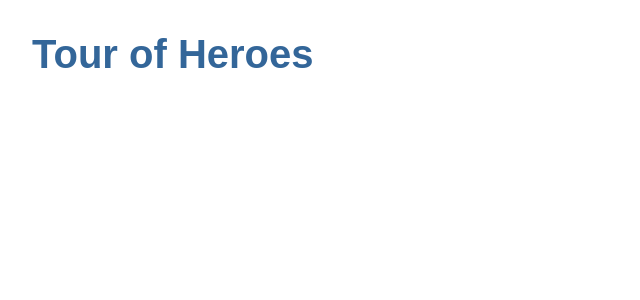
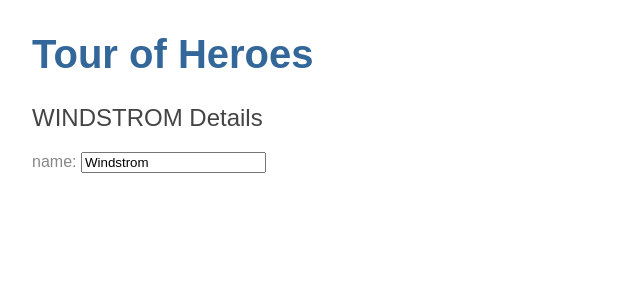
Before and after one commit to vaniavc/angular-tutorial, an Angular app: page / in a window 1280 px wide. Shown: the top 300 px of the page, without its empty margins (0-640 px from the left). Built offline with nearby package versions, Linux system fonts and the light colour scheme.

Commit message:
The Hero Editor

```diff
--- a/src/app/app.component.html
+++ b/src/app/app.component.html
@@ -1 +1,2 @@
 <h1>{{title}}</h1>
+<app-heroes></app-heroes>
--- /dev/null
+++ b/src/app/hero.ts
@@ -0,0 +1,4 @@
+export class Hero {
+    id: number;
+    name: string;
+}
--- /dev/null
+++ b/src/app/heroes/heroes.component.html
@@ -0,0 +1,6 @@
+<h2>{{hero.name | uppercase}} Details</h2>
+<div>
+    <label> name:
+        <input [(ngModel)]="hero.name" placeholder="name">
+    </label>
+</div>
--- /dev/null
+++ b/src/app/heroes/heroes.component.ts
@@ -0,0 +1,22 @@
+import { Component, OnInit } from '@angular/core';
+import { Hero } from '../hero';
+
+@Component({
+    selector: 'app-heroes',
+    templateUrl: './heroes.component.html',
+    styleUrls: ['./heroes.component.css']
+})
+export class HeroesComponent implements OnInit {
+    /*hero = "Windstrom";*/
+    hero: Hero = {
+        id: 1,
+        name: 'Windstrom'
+    };
+
+    constructor() {
+    }
+
+    ngOnInit() {
+    }
+
+}
```
Also changed, not shown: src/app/app.module.ts (+6 -2 lines), src/app/heroes/heroes.component.css (added), 2 other files (tests, documents, lock files or other folders).
